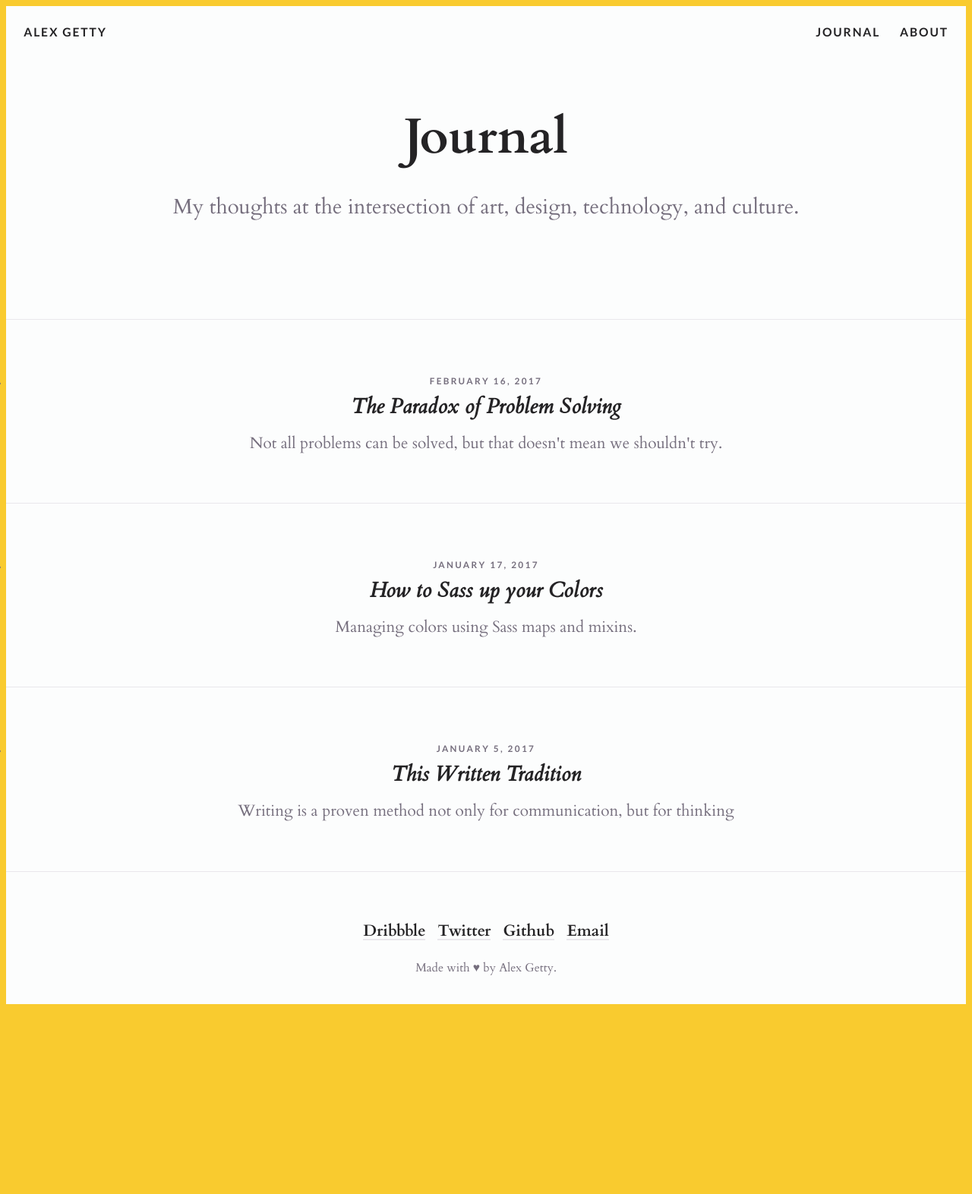
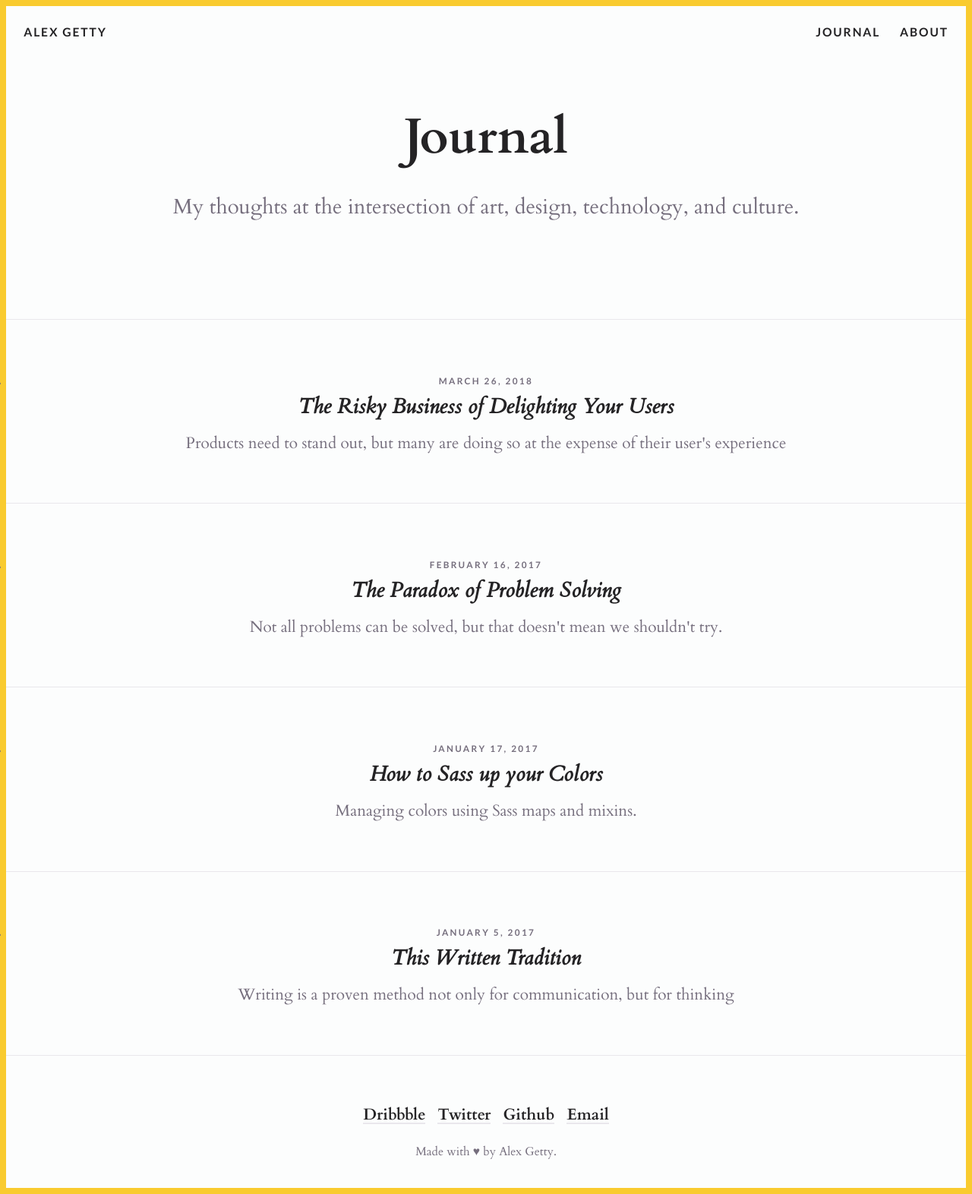
Before and after one commit to alexgetty/personal-site, a Jekyll site: the page built from journal/index.html, in a window 1280 px wide. Shown: the whole page at 76% size. Built offline with Jekyll 4.4.1, drawn with Linux system fonts in a browser that asks for light colours; before the commit the page ends 1330 px from its top, so only the background shows below that; some of the changed lines change nothing that is shown.

Commit message:
Added risky business post and styles for post content images

```diff
--- /dev/null
+++ b/_posts/2018-03-26-the-risky-business-of-delighting-your-users.markdown
@@ -0,0 +1,81 @@
+---
+layout: post
+section: journal
+title:  The Risky Business of Delighting Your Users
+description: Products need to stand out, but many are doing so at the expense of their user's experience
+keywords: product design, user experience
+date:   2018-03-26
+permalink: /journal/the-risky-business-of-delighting-your-users
+redirect_from:
+  - /the-risky-business-of-delighting-your-users
+---
+
+Inspired by Maslow’s hierarchy of needs, Aarron Walter, VP of Design Education at InVision, created the hierarchy of user needs in 2011. It states that to be successful, a product must be functional (it works), usable (it’s easy), and delightful (it’s enjoyable). It must have these three things, and it must be in that order. If it’s not functional, it’ll never be usable, and if it’s not usable, no one will enjoy using it.
+
+The relationship between functionality and usability is pretty straightforward. The ability for a product to perform an action correctly is directly tied to the user’s ability to tell it to do that thing. Making a product usable doesn’t put it’s functionality at risk. You can’t take a functional product, apply usability principles to it, and end up breaking it’s functionality. However, the same cannot be said about delight. In this case, it is possible to break or degrade a product’s usability when attempting to make it more fun to use.
+
+Usability is predicated on aligning system behaviors with user expectations, creating a sense of familiarity even if a user has never used an interface before. Delight, on the other hand, is about pleasant surprises that should continue to be enjoyable even after the first time experiencing it. At first, these two concepts seem to be mutually exclusive concepts, familiarity and novelty, but it’s a little more nuanced than that. To find out how these things can coexist, we need to understand a bit more about the dynamic between them.
+
+In the beginning of screens, people didn’t really understand digital interactions, so designers relied on skeuomorphism to bring the familiarity of the world we know into this new digital realm. This allowed new users to understand and anticipate how systems worked.
+
+As digital interaction design matured, design systems emerged which have distilled knowledge and experience into specific conventions and best practices, like Google’s material design, Apple’s Human Interface Guidelines, Microsoft’s Fluent Design system. These systems and many others have ushered in a strong sense of consistency and familiarity to digital products, improving their usability without needing to rely on the strict visual metaphors from the physical world from the beginning of the industry.
+
+While design systems have been a good thing overall, they make it difficult to design a product that has a unique personality, adding that elusive flavor of delight to the mix. Apps are increasingly looking and acting alike because of the implementation of their ecosystem’s design system or simply a greater utilization of best practices independent of a specific design system. This is great from a usability standpoint because users already feel familiar with your product, but it doesn’t exactly allow you to stand out from the crow.
+
+Users expect more than utility. They aren't surprised when something “just works“ because it’s 2018 and everything should just work. Users want it to be enjoyable, not simply bearable. To grab their attention, you need to enchant your users without detracting from the utility of the product.
+
+Designers are now tasked with creating products that fit within their ecosystem by adhering to a consistent set of patterns and rules about how a products interface should look and behave. At the same time, designers are concerned with creating a unique experience that users will enjoy and remember. Design systems are pulling designers towards usability while users demands are pulling us towards delight.
+
+It’s risky to try new things because it’s unknown if users will like or understand it. How can we design products to be both predictable and novel at the same time? How can we ensure the effort we take to take out doesn’t alienate our users?
+
+The answer is: it depends. It depends on who your users are and what your product does. It depends on your team and the strengths they can bring to the table that others can’t. It depends on your competitors, partners, stakeholders, and a thousand other things. I can’t deconstruct the complexities of engaging product design and the countless decisions that go into it in one post, but what I can do is share some lessons that have helped me navigate this ocean of possibilities in the past, and can hopefully help you, too.
+
+### Don’t Fight The System
+
+Don’t go against the grain of the design system and context you are designing for otherwise you will just end up with a broken experience. Best practices and patterns exist for a reason: they have a proven track record of working. Instead, find the gaps between those elements and inject your own flair there.
+
+These details don't necessarily add features or functionality, but they contribute to the personality of your product and define the experience of using it. Most importantly, they don’t contribute to confusion or frustration because they are small enough to navigate around and don’t affect the users understanding of the product.
+
+![Modal windows by Jakub Antalík]({{ "/img/posts/delight/password.gif" | absolute_url }}){:class="content-image"}
+
+[Modal windows by Jakub Antalík](https://dribbble.com/shots/3768074-Modal-windows)
+
+This authentication screen manages to use playful animation to both tell the user that it’s processing their request (with the bottom border of the field) and provide validation feedback in a unique way. The shaking of the lock icon with an incorrect password mimics a person shaking their head, providing an intuitive and familiar way of getting feedback in a fresh new way.
+
+![EverDo - App Animation by Balkan Brothers]({{ "/img/posts/delight/tabs.gif" | absolute_url }}){:class="content-image"}
+
+[EverDo - App Animation by Balkan Brothers](https://dribbble.com/shots/4315310-EverDo-App-Animation)
+
+Tabs are a standard way of handling secondary navigation within a section of your product, but the basic pattern leaves a lot of room for improvement. The animation in both the active tab indicator and page content itself in this example is not only aesthetically satisfying, but by using direction, creates an unseen spatial relationship between pages while reinforcing the structure of the familiar tabs. It works within an existing pattern, using it as the foundation for a richer interaction.
+
+### Make the Details Mean Something
+
+Design needs to be simple, so don’t add a bunch of bells and whistles that clutter up the place that don’t serve any value other than eye candy. We are granted a limited supply of our user’s attention, so don’t waste it on trivial things Everything that ends up in your product needs to have a purpose, even the delightful details.
+
+![Replace by Zee Young]({{ "/img/posts/delight/replace.gif" | absolute_url }}){:class="content-image"}
+
+[Replace by Zee Young](https://dribbble.com/shots/2067564-Replace)
+
+This example starts with a common interaction that most people are familiar with, pull down to update, and enhances it with an animation that is not only fun and surprising, but makes users forget they are waiting for data to come back from the server.
+
+![Neo Kids - Onboarding Concept by Minh Pham]({{ "/img/posts/delight/teeth.gif" | absolute_url }}){:class="content-image"}
+
+[Neo Kids - Onboarding Concept by Minh Pham](https://dribbble.com/shots/3982257-Neo-Kids-Onboarding-Concept)
+
+Here, we see what could have been a dull onboarding form transformed into a hilarious, novel way to provide the app with data it needs. An an onboarding experience, this not only avoids starting the user off by forcing them to fill out a boring form, but also has the important role of setting the mood for the entire experience to follow.
+
+### Look for Opportunities to Exceed Expectations
+
+It can be tempting to start making small sacrifices to your products usability in order to try something fun or innovative, but it’s not worth it. These concessions will result in a poor experience and then those things will be of no benefit.
+
+![Fluid Slider by Virgil Pana]({{ "/img/posts/delight/slider.gif" | absolute_url }}){:class="content-image"}
+
+[Fluid Slider by Virgil Pana](https://dribbble.com/shots/3868232-ios-Fluid-Slider-ui-ux)
+
+Instead of taking the easy way and just adding a basic slider, this product solves in the problem of touch sliders where the selected value is hidden by the user’s finger. They could have just included a static display of the value next to the slider, but instead created a really fun experience.
+
+![House of Plants Interaction by Nathan Riley]({{ "/img/posts/delight/plants.gif" | absolute_url }}){:class="content-image"}
+
+[House of Plants Interaction by Nathan Riley](https://dribbble.com/shots/4161969-House-of-Plants-Interaction)
+
+Rather than using a standard transition that would have been much easier to implement, this example shows how a custom crafted animation that uses the theme and elements of a site’s subject matter can add a new level of immersion and enjoyment to a product.
--- a/_sass/1-tools/_color.scss
+++ b/_sass/1-tools/_color.scss
@@ -3,7 +3,7 @@
 // -----------------------------------------------------------------------------
 
 
-@function color($palette, $shade: 'base', $alpha: 1) {
+@function color($palette: 'neutral', $shade: 'base', $alpha: 1) {
 
   // Solid Colors
   @if $alpha == 1 {
--- a/_sass/5-blocks/_post.scss
+++ b/_sass/5-blocks/_post.scss
@@ -1,13 +1,11 @@
-
 // COMPONENTS / POST
 // -----------------------------------------------------------------------------
 
 .post {
-
   .post-header {
     padding-top: 6rem;
 
-    @include from(medium){
+    @include from(medium) {
       padding-top: 10rem;
     }
   }
@@ -20,9 +18,16 @@
       height: auto;
     }
 
-    @include until(medium){
+    @include until(medium) {
       margin: 0 4rem;
     }
+  }
+
+  .content-image {
+    display: block;
+    margin: auto;
+    max-width: 100%;
+    height: auto;
   }
 
   .title {
@@ -47,7 +52,10 @@
     }
   }
 
-  h3, h4, h5, h6 {
+  h3,
+  h4,
+  h5,
+  h6 {
     max-width: 30rem;
     margin-left: auto;
     margin-right: auto;
```
Also changed, not shown: img/posts/delight/replace.gif (added), 5 other files.
